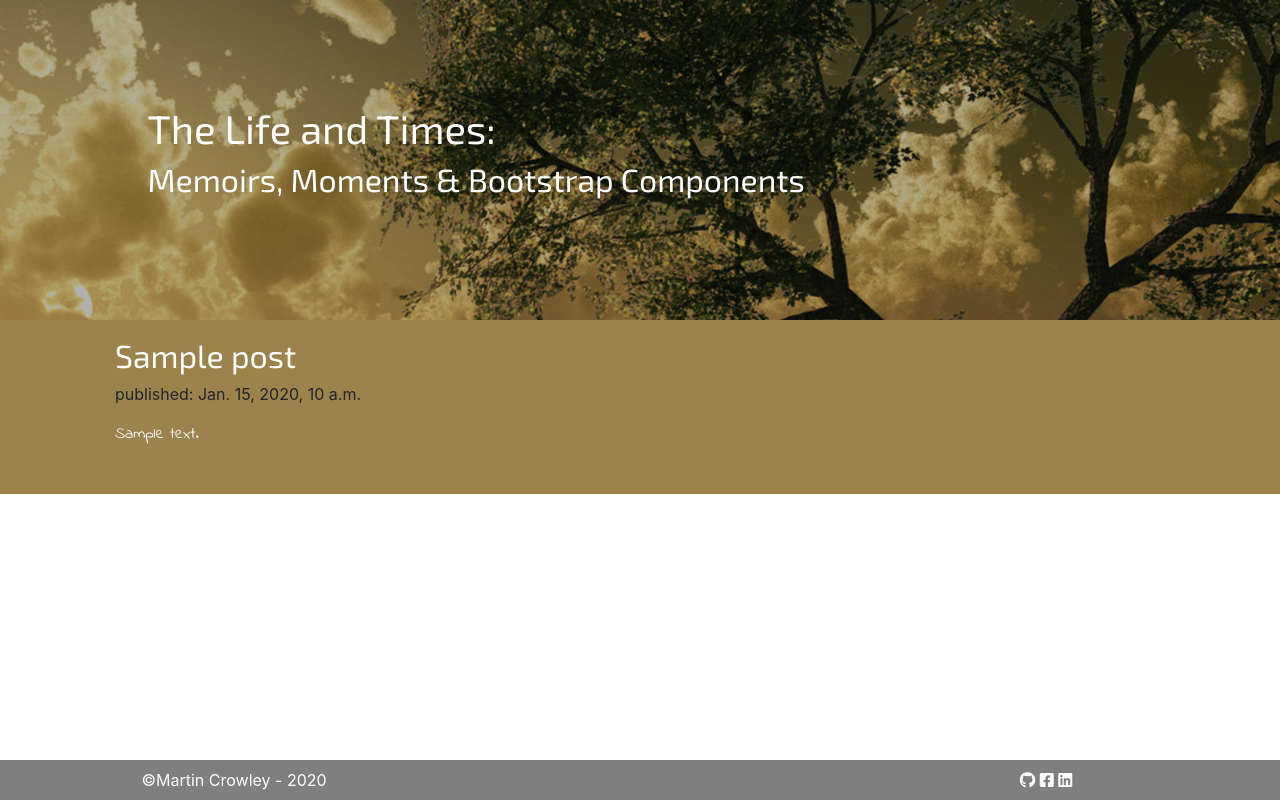
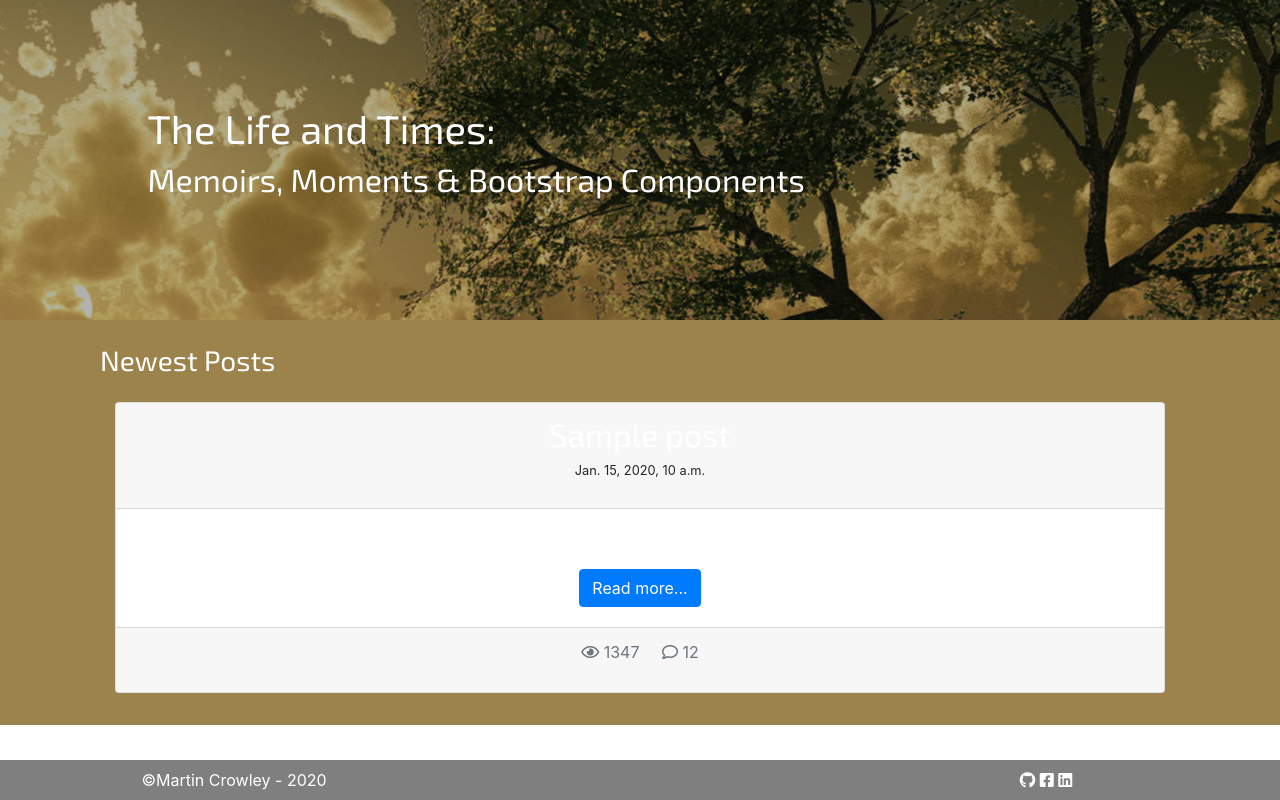
Before and after one commit to Mcrowley93/the_life_and_times, a Django app: page / in a window 1280 px wide. Run offline with Django 3.2, Linux system fonts and the light colour scheme; tables that the repository leaves empty hold one stand-in row (values such as "Sample post"); some libraries are stand-ins or nearby versions.

Commit message:
post list page updated to show views and comments, this functionality will be added soon. Layout has also been updated to appear more pleasing to the eye

```diff
--- a/blog/templates/blog/post_list.html
+++ b/blog/templates/blog/post_list.html
@@ -1,14 +1,35 @@
 {% extends 'base.html' %}
 
 {% block content %}
-
+    <br>
+    <div class="row">
+        <h3 class="post-content">
+            Newest Posts
+        </h3>
+    </div>
     {% for post in posts %}
         <div class="row post">
             <div class="col-12">
-                <h2 class="post-title"><a href="#">{{ post.title }}</a></h2>
-                <p class="post-date">published: {{ post.published_date }}</p>
-                <p class="post-content">{{ post.text|linebreaksbr }}</p>
+                <div class="card text-center">
+                    <div class="card-header">
+                        <h2 class="post-title"><a href="#">{{ post.title }}</a></h2>
+                        <p class="post-date small">
+                            {{ post.published_date }}
+                        </p>
+                    </div>
+                    <div class="card-body">
+                        <p class="post-content card-text">{{ post.text|linebreaksbr }}</p>
+                        <a href="#" class="btn btn-primary">Read more...</a>
+                    </div>
+                    <div class="card-footer text-muted">
+                        <p class="post-stats">
+                            <i class="far fa-eye"></i> 1347 &nbsp&nbsp&nbsp
+                            <i class="far fa-comment"></i> 12
+                        </p>
+                    </div>
+                </div>
             </div>
         </div>
+
     {% endfor %}
 {% endblock %}
```
